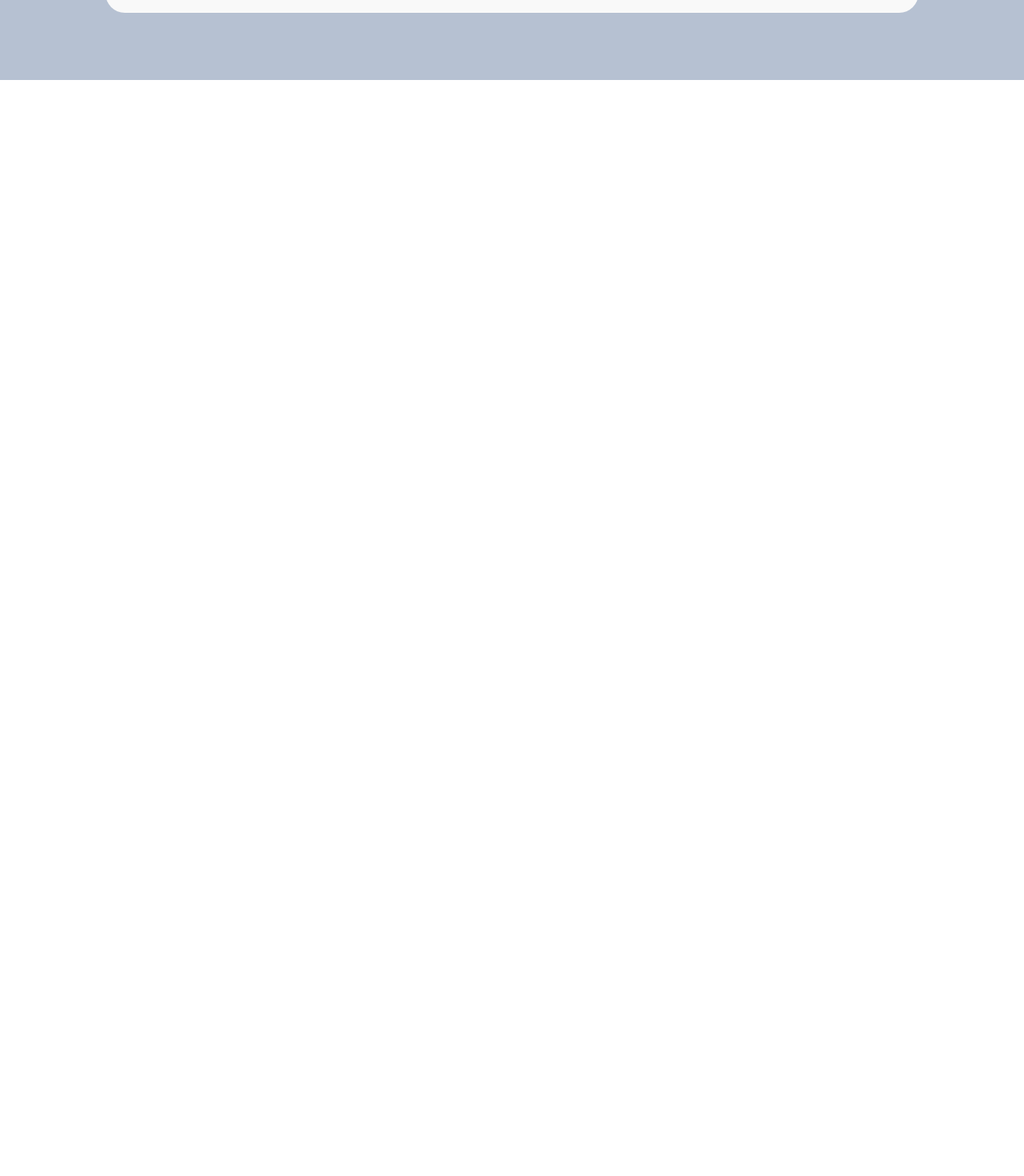
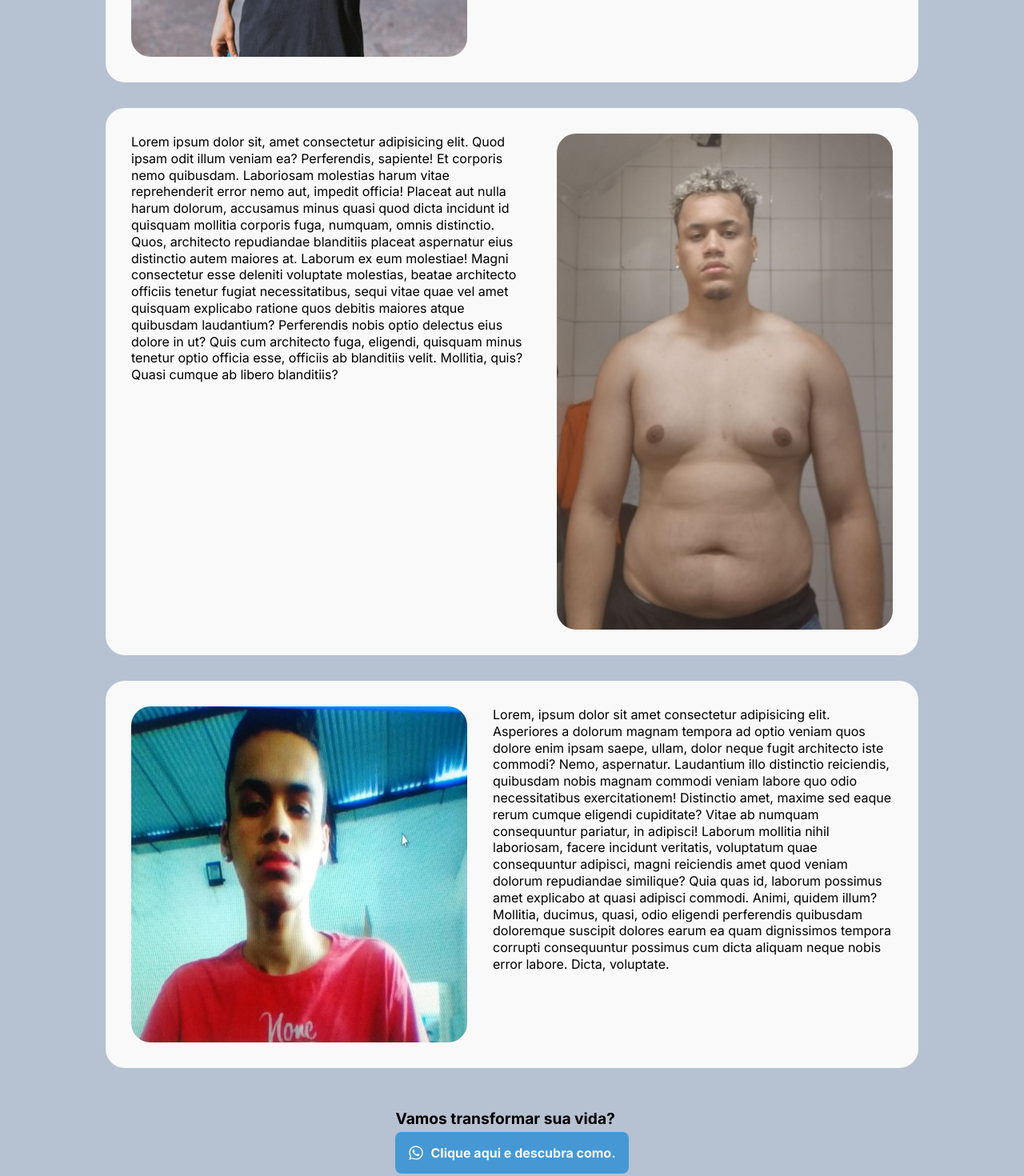
Before and after one commit to felipe-Ma1a/portfolio-vitor, a Next.js app: page / in a window 1280 px wide. Shown: the part 700-2170 px from the top of the page at 80% size. Before the commit the page ends 800 px from the top, so only its background shows below. Built offline with nearby package versions, Linux system fonts and the light colour scheme.

Commit message:
feat: add more cards to home

```diff
--- a/src/app/page.module.css
+++ b/src/app/page.module.css
@@ -2,6 +2,14 @@
   background-color: #b6c1d2;
   padding: 2rem;
   min-height: 100vh;
+  display: flex;
+  flex-direction: column;
+  gap: 2rem;
+}
+
+.main h1 {
+  text-align: center;
+  margin-block-end: 1rem;
 }
 
 .home {
@@ -30,7 +38,10 @@
 }
 
 .buttonGroup {
-  display: grid;
+  display: flex;
+  flex-direction: column;
+  justify-content: center;
+  margin-inline: auto;
   margin-block-start: 1.2rem;
 }
 
--- a/src/app/page.tsx
+++ b/src/app/page.tsx
@@ -1,5 +1,7 @@
 import Image from "next/image";
 import vitorImg from "public/images/vitor-2.jpg";
+import vitorGordo from "public/images/vitor-gordo-1.jpg";
+import vitorMagro from "public/images/vitor-magro-1.jpg";
 import { FaWhatsapp } from "react-icons/fa";
 
 import styles from "./page.module.css";
@@ -7,6 +9,7 @@ import styles from "./page.module.css";
 export default function Home() {
   return (
     <main className={styles.main}>
+      <h1>Transforme sua vida com quem já esteve no seu lugar</h1>
       <section className={styles.home}>
         <Image
           src={vitorImg}
@@ -18,7 +21,6 @@ export default function Home() {
           priority
         />
         <div className={styles.homeInfo}>
-          <h1>Transforme sua vida com quem já esteve no seu lugar</h1>
           <p>
             Olá, meu nome é João Vitor, e sou estudante de nutrição. Minha
             jornada até aqui não foi fácil. Eu sei o que é olhar no espelho e
@@ -41,6 +43,65 @@ export default function Home() {
             saudável, equilibrada e feliz. Eu acredito em você, porque eu já
             estive no seu lugar e sei que a mudança é possível.
           </p>
+        </div>
+      </section>
+
+      <section className={styles.home}>
+        <p className={styles.homeInfo}>
+          Lorem ipsum dolor sit, amet consectetur adipisicing elit. Quod ipsam
+          odit illum veniam ea? Perferendis, sapiente! Et corporis nemo
+          quibusdam. Laboriosam molestias harum vitae reprehenderit error nemo
+          aut, impedit officia! Placeat aut nulla harum dolorum, accusamus minus
+          quasi quod dicta incidunt id quisquam mollitia corporis fuga, numquam,
+          omnis distinctio. Quos, architecto repudiandae blanditiis placeat
+          aspernatur eius distinctio autem maiores at. Laborum ex eum molestiae!
+          Magni consectetur esse deleniti voluptate molestias, beatae architecto
+          officiis tenetur fugiat necessitatibus, sequi vitae quae vel amet
+          quisquam explicabo ratione quos debitis maiores atque quibusdam
+          laudantium? Perferendis nobis optio delectus eius dolore in ut? Quis
+          cum architecto fuga, eligendi, quisquam minus tenetur optio officia
+          esse, officiis ab blanditiis velit. Mollitia, quis? Quasi cumque ab
+          libero blanditiis?
+        </p>
+        <Image
+          src={vitorGordo}
+          alt="Imagem do Vitor"
+          className={styles.vitorImg}
+          width={420}
+          height={620}
+          quality={100}
+          priority
+        />
+      </section>
+
+      <section className={styles.home}>
+        <Image
+          src={vitorMagro}
+          alt="Imagem do Vitor"
+          className={styles.vitorImg}
+          width={420}
+          height={420}
+          quality={100}
+          priority
+        />
+        <p className={styles.homeInfo}>
+          Lorem, ipsum dolor sit amet consectetur adipisicing elit. Asperiores a
+          dolorum magnam tempora ad optio veniam quos dolore enim ipsam saepe,
+          ullam, dolor neque fugit architecto iste commodi? Nemo, aspernatur.
+          Laudantium illo distinctio reiciendis, quibusdam nobis magnam commodi
+          veniam labore quo odio necessitatibus exercitationem! Distinctio amet,
+          maxime sed eaque rerum cumque eligendi cupiditate? Vitae ab numquam
+          consequuntur pariatur, in adipisci! Laborum mollitia nihil laboriosam,
+          facere incidunt veritatis, voluptatum quae consequuntur adipisci,
+          magni reiciendis amet quod veniam dolorum repudiandae similique? Quia
+          quas id, laborum possimus amet explicabo at quasi adipisci commodi.
+          Animi, quidem illum? Mollitia, ducimus, quasi, odio eligendi
+          perferendis quibusdam doloremque suscipit dolores earum ea quam
+          dignissimos tempora corrupti consequuntur possimus cum dicta aliquam
+          neque nobis error labore. Dicta, voluptate.
+        </p>
+      </section>
+
       <div className={styles.buttonGroup}>
         <h2>Vamos transformar sua vida?</h2>
         <a
@@ -51,8 +112,6 @@ export default function Home() {
           Clique aqui e descubra como.
         </a>
       </div>
-        </div>
-      </section>
     </main>
   );
 }
```
Lines whose indentation alone changed are shown as unchanged.
